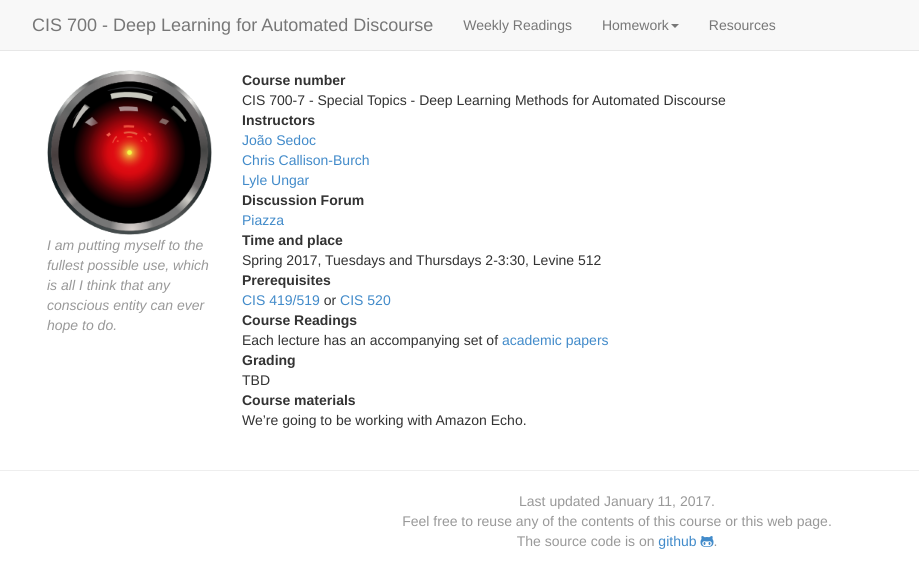
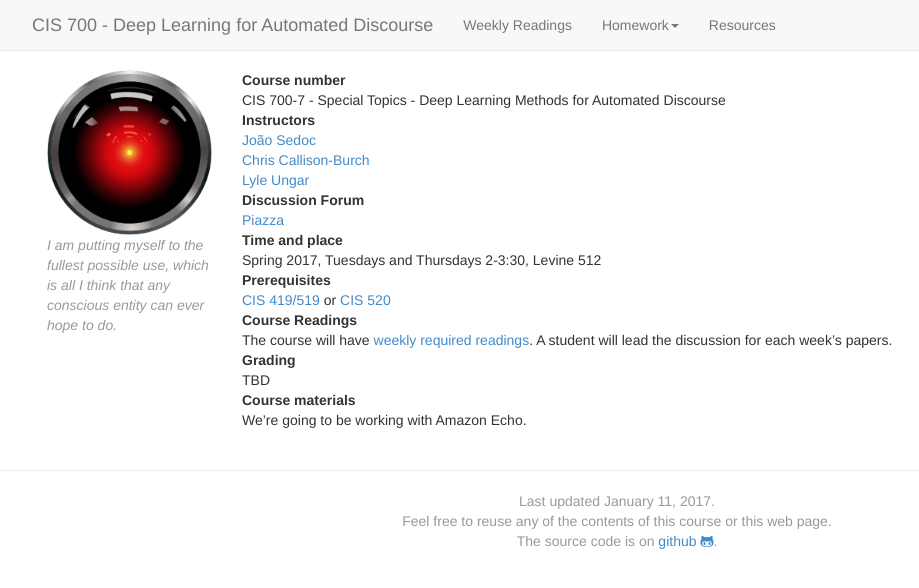
Before and after one commit to dialog-systems-class/dialog-systems-class.github.io, a Jekyll site: the page built from index.md, in a window 1280 px wide. Shown: the top 588 px of the page, without its empty margins (23-942 px from the left). Built offline with Jekyll 4.4.1, drawn with Linux system fonts in a browser that asks for light colours; nearby versions of some CDN libraries.

Commit message:
Link to readings

```diff
--- a/index.md
+++ b/index.md
@@ -50,7 +50,7 @@ Prerequisites
 : [CIS 419/519](http://www.cis.upenn.edu/~cis519/fall2014/) or [CIS 520](https://alliance.seas.upenn.edu/~cis520/wiki)
 
 Course Readings
-: Each lecture has an accompanying set of [academic papers](lectures.html)
+: The course will have [weekly required readings](readings.html).  A student will lead the discussion for each week's papers.
 
 Grading
 : TBD
```
